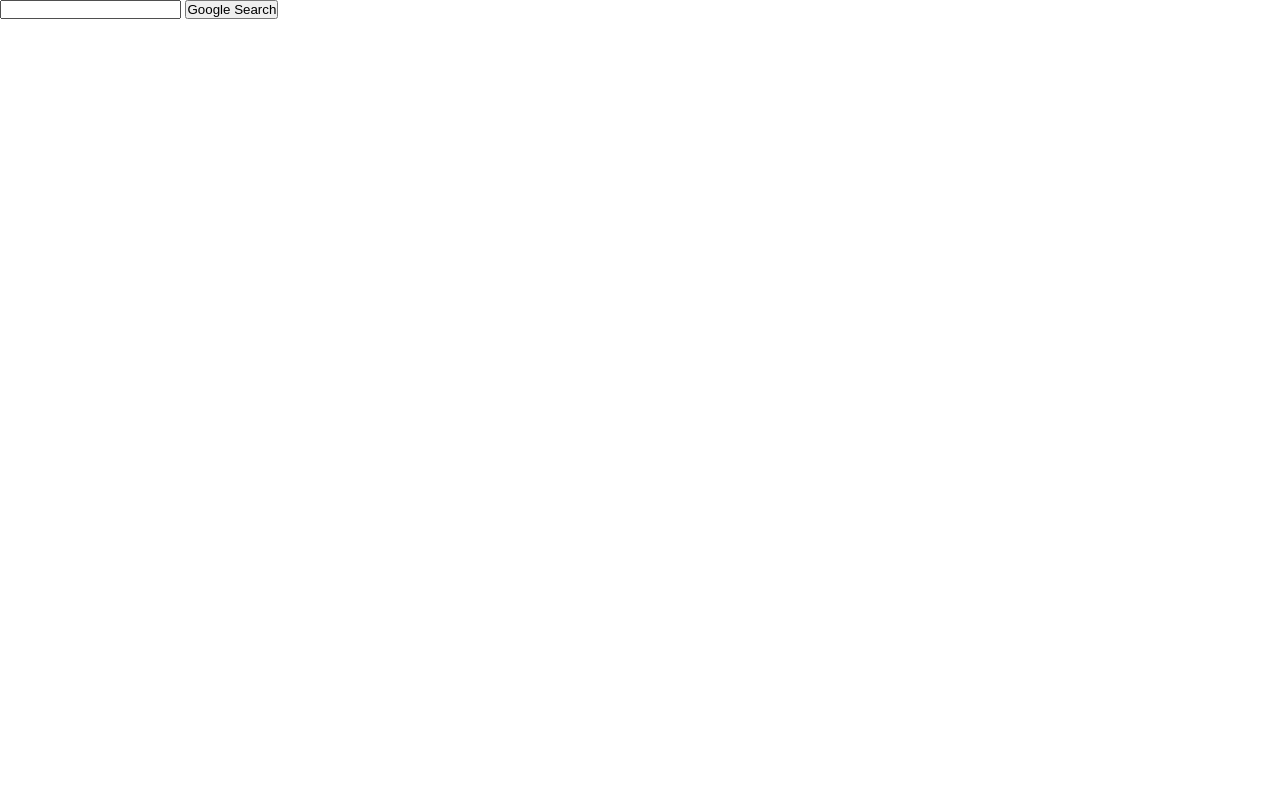
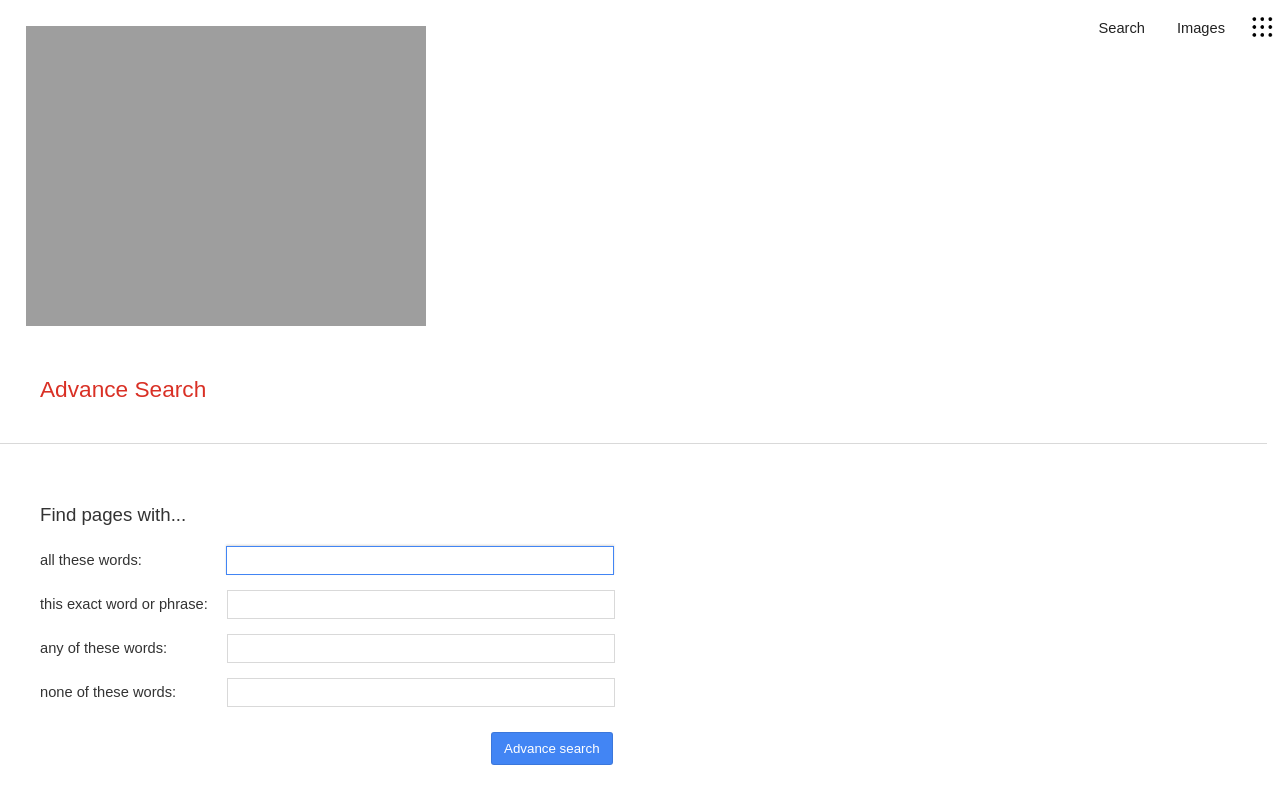
Before and after one commit to alifareeq77/search, a plain HTML site: page google_advance.html in a window 1280 px wide. Drawn offline with Linux system fonts and the light colour scheme.

Commit message:
first sol

```diff
--- /dev/null
+++ b/advance.css
@@ -0,0 +1,158 @@
+* {
+    margin: 0;
+    padding: 0;
+    color: #333;
+    font-family: Arial, sans-serif;
+}
+
+
+
+.h_class {
+    width: 100%;
+    padding: 6px;
+
+}
+
+.h_class ul {
+    list-style-type: none;
+    overflow: hidden;
+    justify-content: baseline;
+}
+
+.h_class li {
+    float: right;
+}
+
+.h_class li a {
+    display: block;
+    color: rgba(0, 0, 0, 0.87);
+    text-align: center;
+    padding: 14px 16px;
+    text-decoration: none;
+    font-size: 11pt;
+    border: none;
+}
+
+#apps {
+    display: block;
+    height: 45px;
+    width: 45px;
+
+}
+
+#apps:hover {
+    border: 0.5px;
+    border-radius: 100%;
+    background-color: #f2f2f2;
+}
+
+.h_class li div img {
+    transform: translate(21%, 20%);
+    position: absolute;
+    margin: -25;
+    height: 30px;
+    width: 30px;
+    padding: auto;
+    overflow: hidden;
+}
+
+.h_class a:hover {
+    text-decoration: underline;
+    color: rgba(0, 0, 0, 0.87);
+
+}
+
+body header span {
+    content: url(https://www.gstatic.com/images/branding/googlelogo/svg/googlelogo_clr_74x24px.svg);
+    margin: 20px;
+}
+
+#advance_search {
+    margin-top: 20px;
+    margin-left: 40px;
+    margin-bottom: 40px;
+    font-size: 17pt;
+    font-family: Arial, sans-serif;
+    color: rgb(217, 48, 37);
+}
+
+body form>span {
+    font-size: 14pt;
+    font-family: Arial, sans-serif;
+    margin: 6px 0px 6px 0px;
+}
+
+#bord {
+    box-shadow: 0 1px 0 rgba(0, 0, 0, 0.15) inset;
+    height: 1px;
+    width: 99%;
+
+}
+
+.main {
+    margin: 60px 40px;
+}
+
+.search_box1,
+.search_box2,
+.search_box3,
+.search_box4 {
+    margin-bottom: 15px;
+    height: 25px;
+    width: 370px;
+    padding: 1px 8px 1px 8px;
+    border-width: 0.99px;
+    background-color: #fff;
+    border-right: 1px;
+    border: 0.99px solid rgba(0, 0, 0, 0.15);
+}
+
+.search_box1:focus,
+.search_box2:focus,
+.search_box3:focus,
+.search_box4:focus {
+    border: 0.99px solid #4285F4;
+    outline: none;
+    box-shadow: 0px -1px 2px rgba(0, 0, 0, 0.158);
+
+}
+
+
+.search_box1 {
+    margin-left: 80px;
+}
+
+.search_box2 {
+    margin-left: 15px;
+}
+
+.search_box3 {
+    margin-left: 55.4px;
+}
+
+.search_box4 {
+    margin-left: 51px;
+}
+
+.main_boxes {
+    padding-top: 20px;
+    font-family: Arial, sans-serif;
+}
+
+.search_button>input {
+    margin-left: 451px;
+    margin-top: 10px;
+    cursor: pointer;
+    color: white;
+    padding: 0 12px 0 12px;
+    height: 33px;
+    background-color: #4285F4;
+    border: 0.9px solid rgba(0, 0, 0, 0.1);
+    border-radius: 3px;
+
+}
+
+.search_button>input:hover {
+    background-color: #3079ed;
+    ;
+}
--- a/google_advance.html
+++ b/google_advance.html
@@ -1,14 +1,50 @@
 <!DOCTYPE html>
 <html lang="en">
-    <head>
-        <link rel="stylesheet" href="style.css">
 
-        <title>Search</title>
-    </head>
-    <body>
+<head>
+    <link rel="stylesheet" href="advance.css">
+
+    <title>Search</title>
+</head>
+
+<body>
+    <header>
+        <div class="h_class">
+            <ul>
+                <li>
+                    <div id="apps"><img src="9021415_dots_nine_bold_icon.png" /></div>
+                </li>
+                <li><a href="google_image.html">Images</a></li>
+                <li><a href="index.html">Search</a></li>
+                <span></span>
+            </ul>
+        </div>
+    </header>
+    <div id="advance_search">Advance Search</div>
+    <div id="bord"> </div>
+    <div class="main">
         <form action="https://www.google.com/search">
-            <input type="text" name="q">
-            <input type="submit" value="Google Search">
+            <span>Find pages with...</span>
+            <div class="main_boxes">
+                <div><span style="font-size: 11pt;">all these words:</span>
+                    <input autocomplete="off" class="search_box1" autofocus type="text" name="as_q" />
+                </div>
+                <div> <span style="font-size: 11pt;">this exact word or phrase:</span>
+                    <input autocomplete="off" class="search_box2" type="text" name="as_epq" />
+                </div>
+                <div><span style="font-size: 11pt;">any of these words:</span>
+                    <input autocomplete="off" class="search_box3" type="text" name="as_oq" />
+                </div>
+                <div>
+                    <span style="font-size: 11pt;">none of these words:</span><input class="search_box4" type="text"
+                        name="as_eq" />
+                </div>
+                <div class="search_button">
+                    <input autocomplete="off" type="submit" value="Advance search">
+                </div>
+            </div>
         </form>
-    </body>
+    </div>
+</body>
+
 </html>
--- a/style.css
+++ b/style.css
@@ -183,6 +183,10 @@
 
 }
 
+.foot {
+    border-top: solid rgba(0, 0, 0, 0.1) 1px;
+}
+
 .foot ul li {
     display: block;
     margin: 2px;
@@ -204,3 +208,15 @@
 .foot ul li a:hover {
     text-decoration: underline;
 }
+
+/* image  search property */
+#img_t {
+    display: flex;
+    float: right;
+    transform: translate(-10%, -130%);
+    color: #4285f4;
+    font: 16px/16px roboto-regular, arial, sans-serif;
+
+
+
+}
```
Also changed, not shown: google_image.html (+49 -8 lines), index.html (+11 -11 lines).
